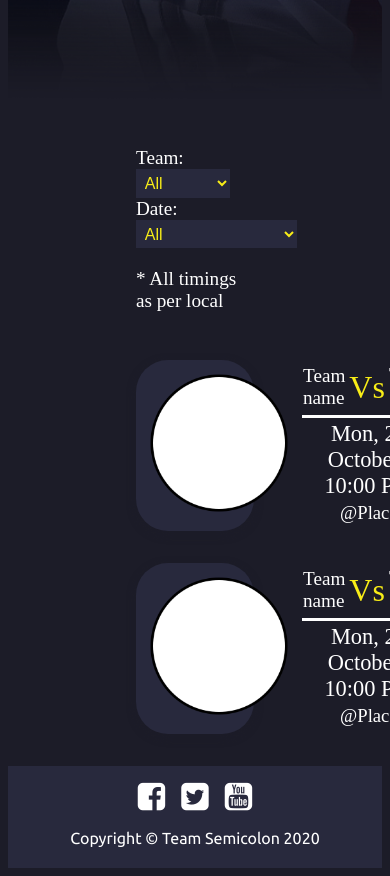
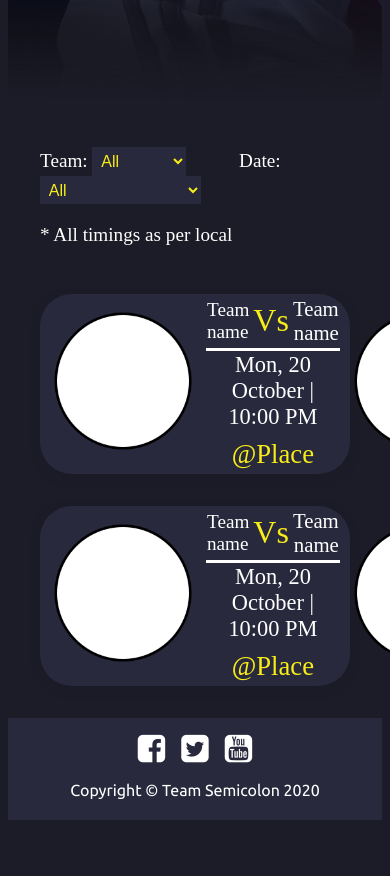
Before and after one commit to MadushanSandaru1/LPL, a plain HTML site: page assets/web/schedule.html in a window 390 px wide. Shown: the part 501-1377 px from the top of the page. After the commit the page ends 1329 px from the top, so only its background shows below. Drawn offline with Linux system fonts and the light colour scheme; a web font is replaced by a local one.

Commit message:
media tag added

```diff
--- a/assets/css/main.css
+++ b/assets/css/main.css
@@ -354,6 +354,17 @@ body{
 	padding: 0.5rem;
 }
 
+.scroll-bar-y {
+	overflow-x: auto;
+	white-space: nowrap;
+}
+
+@media screen and (max-width: 800px) {
+	.content {
+		padding: 1rem 2rem 1rem 2rem;
+	}
+}
+
 /* content start */
 
 
--- a/assets/web/schedule.html
+++ b/assets/web/schedule.html
@@ -63,14 +63,17 @@
         <div class="item-div">
             <table>
                 <tr>
-                    <td rowspan="2" class="team-logo left-align"><img src="../image/team_logo/team1.png"></td>
+                    <td rowspan="3" class="team-logo left-align"><img src="../image/team_logo/team1.png"></td>
                     <td class="left-align">Team name</td>
                     <td class="center-align">Vs</td>
                     <td class="right-align">Team name</td>
-                    <td rowspan="2" class="team-logo right-align"><img src="../image/team_logo/team2.png"></td>
+                    <td rowspan="3" class="team-logo right-align"><img src="../image/team_logo/team2.png"></td>
                 </tr>
                 <tr>
-                    <td colspan="3" class="bottom-align">Mon, 20 October | 10:00 PM<br><small>@Place</small></td>
+                    <td colspan="3" class="bottom-align">Mon, 20 October | 10:00 PM</td>
+                </tr>
+                <tr>
+                    <td colspan="3" class="center-align"><small>@Place</small></td>
                 </tr>
             </table>
         </div>
@@ -78,14 +81,17 @@
         <div class="item-div">
             <table>
                 <tr>
-                    <td rowspan="2" class="team-logo left-align"><img src="../image/team_logo/team1.png"></td>
+                    <td rowspan="3" class="team-logo left-align"><img src="../image/team_logo/team1.png"></td>
                     <td class="left-align">Team name</td>
                     <td class="center-align">Vs</td>
                     <td class="right-align">Team name</td>
-                    <td rowspan="2" class="team-logo right-align"><img src="../image/team_logo/team2.png"></td>
+                    <td rowspan="3" class="team-logo right-align"><img src="../image/team_logo/team2.png"></td>
                 </tr>
                 <tr>
-                    <td colspan="3" class="bottom-align">Mon, 20 October | 10:00 PM<br><small>@Place</small></td>
+                    <td colspan="3" class="bottom-align">Mon, 20 October | 10:00 PM</td>
+                </tr>
+                <tr>
+                    <td colspan="3" class="center-align"><small>@Place</small></td>
                 </tr>
             </table>
         </div>
```
Also changed, not shown: assets/web/points.html (+2 -0 lines).
